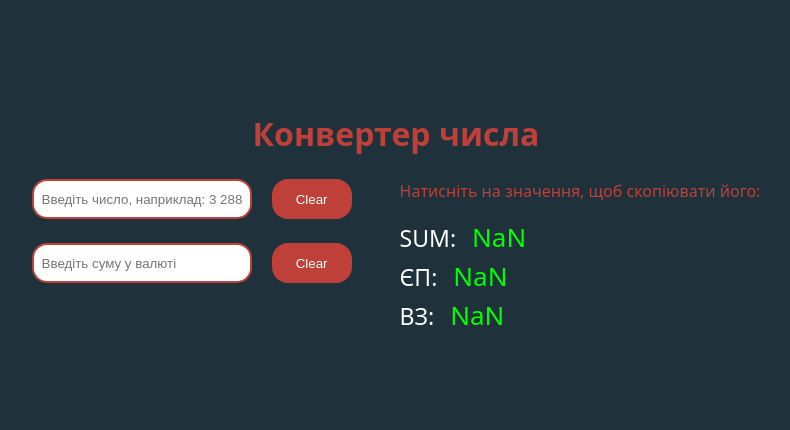
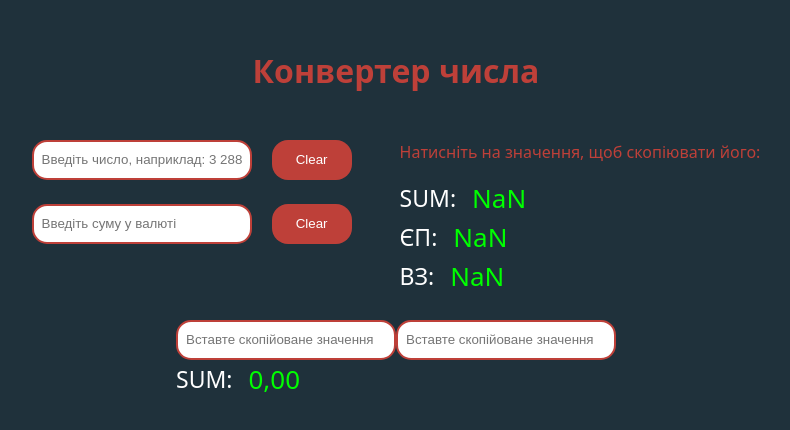
Before and after one commit to bveretelnik/convert-sum, a React (Vite) app: page / in a window 1280 px wide. Shown: the part 196-626 px from the top of the page, without its empty margins (252-1042 px from the left). Built offline with nearby package versions, Linux system fonts and the light colour scheme.

Commit message:
FT - add sum numbers

```diff
--- /dev/null
+++ b/src/components/CalculatedSum/CalculatedSum.jsx
@@ -0,0 +1,40 @@
+import React, { useState } from 'react';
+import Input from '../Input/Input.jsx';
+import CopyToClipboard from '../CopyToClipboard/CopyToClipboard.jsx';
+import replaceChar from '../../heplers/replaceChar.js';
+import { parseNumber } from '../../heplers/parseNumber.js';
+
+const CalculatedSum = () => {
+  const [values, setValue] = useState(['', '']);
+
+  const handleChange = (index, newValue) => {
+    setValue(prev => {
+      const updated = [...prev];
+      updated[index] = newValue;
+      return updated;
+    });
+  };
+
+  return (
+    <div>
+      <Input
+        value={values[0]}
+        onChange={e => handleChange(0, e.target.value)}
+        placeholder={'Вставте скопійоване значення'}
+      />
+      <Input
+        value={values[1]}
+        onChange={e => handleChange(1, e.target.value)}
+        placeholder={'Вставте скопійоване значення'}
+      />
+      <CopyToClipboard
+        value={replaceChar(
+          values.reduce((acc, cur) => acc + parseNumber(cur), 0),
+        )}
+        label={'SUM:'}
+      />
+    </div>
+  );
+};
+
+export default CalculatedSum;
--- /dev/null
+++ b/src/components/Input/Input.jsx
@@ -0,0 +1,17 @@
+import React, { forwardRef } from 'react';
+import styles from './Input.module.scss';
+
+const Input = forwardRef(({ value, onChange, placeholder }, ref) => {
+  return (
+    <input
+      className={styles.convectorInput}
+      type="text"
+      value={value}
+      ref={ref}
+      onChange={onChange}
+      placeholder={placeholder}
+    />
+  );
+});
+
+export default Input;
--- /dev/null
+++ b/src/components/Input/Input.module.scss
@@ -0,0 +1,3 @@
+.convectorInput {
+  padding: 8px;
+}
--- a/src/components/NumberConverter/NumberConverter.jsx
+++ b/src/components/NumberConverter/NumberConverter.jsx
@@ -4,6 +4,8 @@ import CopyToClipboard from '../CopyToClipboard/CopyToClipboard.jsx';
 import ClearButton from '../Button/ClearButton.jsx';
 import { EP, VZ } from '../../constants/taxConstants.js';
 import replaceChar from '../../heplers/replaceChar.js';
+import Input from '../Input/Input.jsx';
+import CalculatedSum from '../CalculatedSum/CalculatedSum.jsx';
 
 const NumberConverter = () => {
   const inputRef = useRef(null);
@@ -24,13 +26,11 @@ const NumberConverter = () => {
       <div className={styles.convectorWrapper}>
         <div className={styles.convectorInputWrapper}>
           <div>
-            <input
-              className={styles.convectorInput}
-              type="text"
+            <Input
               value={input}
               ref={inputRef}
               onChange={e => setInput(e.target.value)}
-              placeholder="Введіть число, наприклад: 3 288.50"
+              placeholder={'Введіть число, наприклад: 3 288.50'}
             />
             <ClearButton
               onClick={() => {
@@ -40,15 +40,13 @@ const NumberConverter = () => {
             />
           </div>
           <div>
-            <input
-              className={styles.convectorInput}
-              type="text"
+            <Input
               value={inputCur}
               ref={inputCurRef}
               onChange={e => {
                 setInputCur(e.target.value);
               }}
-              placeholder="Введіть суму у валюті"
+              placeholder={'Введіть суму у валюті'}
             />
             <ClearButton
               onClick={() => {
@@ -67,6 +65,7 @@ const NumberConverter = () => {
           <CopyToClipboard value={militaryTax || 0} label={'ВЗ:'} />
         </div>
       </div>
+      <CalculatedSum />
     </div>
   );
 };
--- a/src/components/NumberConverter/NumberConverter.module.scss
+++ b/src/components/NumberConverter/NumberConverter.module.scss
@@ -5,6 +5,7 @@
   align-items: center;
   width: 100vw;
   height: 100vh;
+  gap: 24px;
 }
 
 .convectorContainer input {
@@ -26,10 +27,6 @@
   gap: 24px;
 }
 
-.convectorInput {
-  padding: 8px;
-}
-
 .title {
   margin: 0 0 15px 0;
 }
--- /dev/null
+++ b/src/heplers/parseNumber.js
@@ -0,0 +1,6 @@
+export const parseNumber = val => {
+  if (!val) return 0;
+  const normalized = val.replace(',', '.');
+  const num = Number(normalized);
+  return isNaN(num) ? 0 : num;
+};
--- a/src/heplers/replaceChar.js
+++ b/src/heplers/replaceChar.js
@@ -1,5 +1,5 @@
 const replaceChar = (value, searchValue = '.', replaceValue = ',') => {
-  return String(value.toFixed(2)).replace(searchValue, replaceValue);
+  return String(value?.toFixed(2)).replace(searchValue, replaceValue);
 };
 
 export default replaceChar;
```
